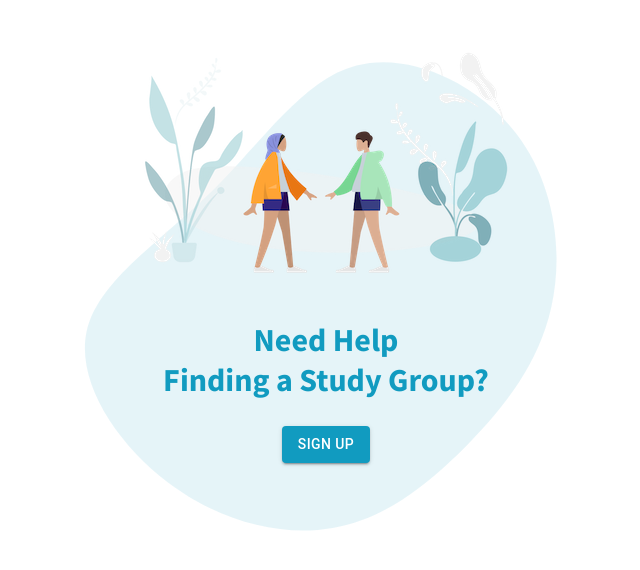
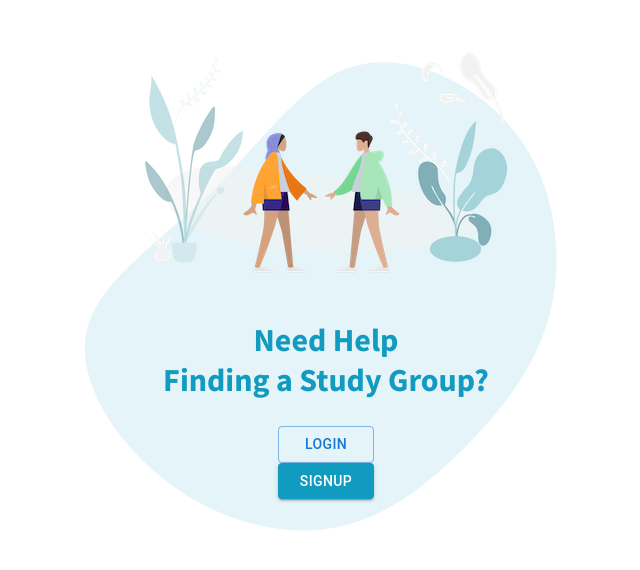
Before and after one commit to madhavarshney/study-buddy, a React (Create React App) app in the folder web-frontend/: page /testsignup in a window 1280 px wide. Shown: the top 570 px of the page, without its empty margins (314-954 px from the left). Built offline with nearby package versions, Linux system fonts and the light colour scheme; no server answers.

Commit message:
signup blob doesn't shift when resizing

```diff
--- a/web-frontend/src/Components/TestSignUp/index.jsx
+++ b/web-frontend/src/Components/TestSignUp/index.jsx
@@ -3,6 +3,7 @@ import { Link, Navigate, useNavigate } from 'react-router-dom';
 import { Button } from '@mui/material';
 import blobSvg from './blob.svg';
 import MyImage from './humaans2.png';
+import { display } from '@mui/system';
 
 
 const TestSignUp = () => {
@@ -16,7 +17,10 @@ const TestSignUp = () => {
           </div>
           <div>
             <h2 style={{ fontSize: "2rem", color: '#119bc0', fontWeight: 800 }} color='#119bc0'>Need Help <br />Finding a Study Group?</h2>
-            <Button variant="contained" style={{ backgroundColor: "#119bc0" }}>Sign Up</Button>
+            <div style={{ width: "6rem", margin: "0 auto", marginBottom: "1rem", display: "flex", flexDirection: 'column' }}>
+              <Button variant="outlined" >Login</Button>
+              <Button variant="contained" style={{ backgroundColor: "#119bc0" }}>Signup</Button>
+            </div>
           </div>
           <img style={{ position: "absolute", width: "40rem", top: "0px", left: "-4rem", zIndex: "-1", opacity: "0.1" }} src={blobSvg} alt="blob image" />
         </div>
```
